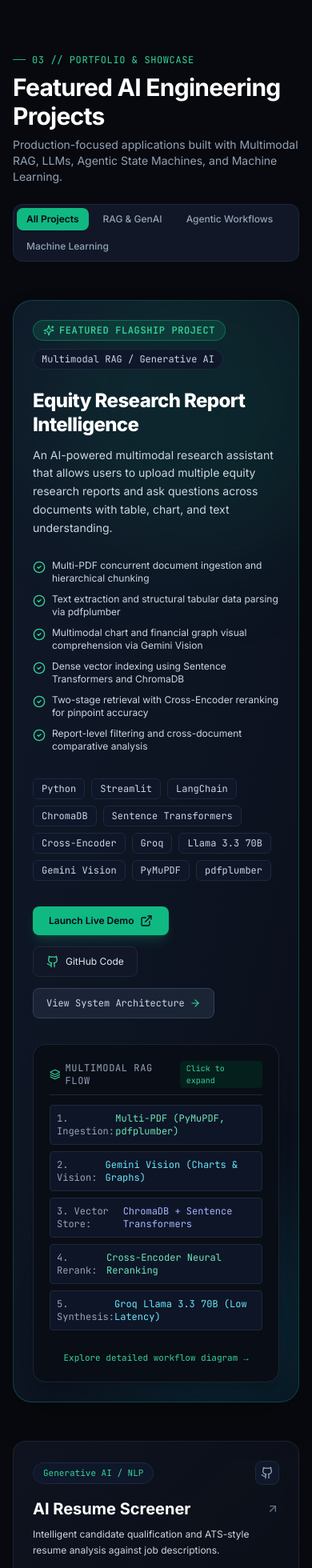
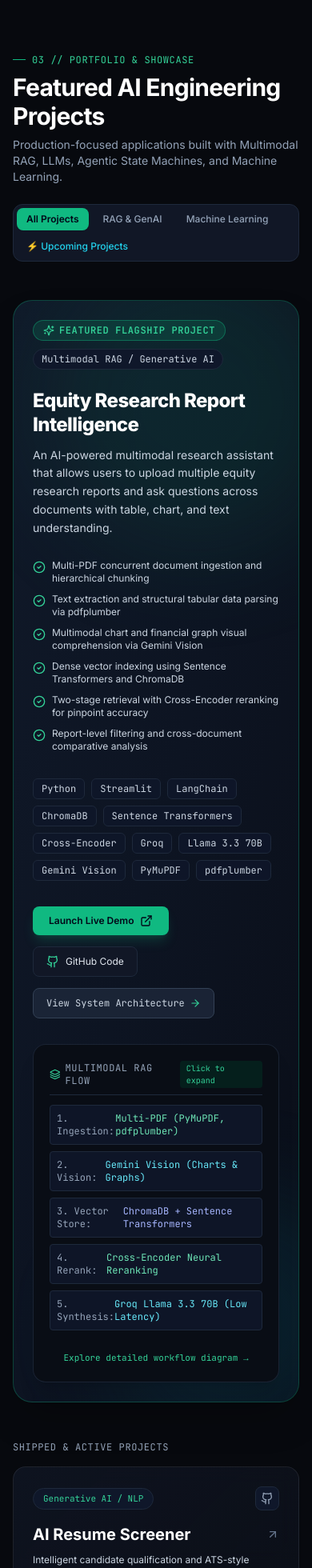
Before and after one commit to jeevams27/jeeva-portfolio, a React (Vite) app: page / in a window 390 px wide. Shown: the part 5590-7550 px from the top of the page at 80% size. Built offline with nearby package versions, Linux system fonts and the light colour scheme.

Commit message:
Update: Categorize AI Quotation Drafting Copilot as an Upcoming Project in development

```diff
--- a/src/components/ProjectCard.tsx
+++ b/src/components/ProjectCard.tsx
@@ -3,11 +3,11 @@ import { Project } from '../types/portfolio';
 import {
   ExternalLink,
   Github,
-  Sparkles,
-  Layers,
   ArrowUpRight,
   ChevronRight,
   CheckCircle2,
+  Clock,
+  Sparkles,
 } from 'lucide-react';
 
 interface ProjectCardProps {
@@ -19,17 +19,30 @@ export const ProjectCard: React.FC<ProjectCardProps> = ({ project, onSelect }) =
   return (
     <div
       onClick={() => onSelect(project)}
-      className="glass-card rounded-2xl p-6 sm:p-7 flex flex-col justify-between space-y-6 cursor-pointer group relative border border-surface-border hover:border-emerald-500/40"
+      className={`glass-card rounded-2xl p-6 sm:p-7 flex flex-col justify-between space-y-6 cursor-pointer group relative border ${
+        project.isUpcoming
+          ? 'border-cyan-500/30 hover:border-cyan-400/60 bg-gradient-to-br from-[#0c1524] via-[#0d121e] to-[#07090e]'
+          : 'border-surface-border hover:border-emerald-500/40'
+      }`}
     >
       {/* Top Meta */}
       <div className="space-y-4">
-        <div className="flex items-center justify-between">
-          <span className="inline-flex items-center space-x-1.5 px-3 py-1 rounded-full bg-slate-900 border border-slate-800 text-[11px] font-mono text-emerald-400">
-            <span>{project.category}</span>
-          </span>
+        <div className="flex flex-wrap items-center justify-between gap-2">
+          <div className="flex flex-wrap items-center gap-1.5">
+            <span className="inline-flex items-center space-x-1.5 px-3 py-1 rounded-full bg-slate-900 border border-slate-800 text-[11px] font-mono text-emerald-400">
+              <span>{project.category}</span>
+            </span>
+
+            {project.isUpcoming && (
+              <span className="inline-flex items-center space-x-1 px-2.5 py-0.5 rounded-full bg-cyan-950/70 border border-cyan-500/40 text-[10px] font-mono font-semibold text-cyan-300">
+                <span className="w-1.5 h-1.5 rounded-full bg-cyan-400 animate-pulse"></span>
+                <span>Upcoming Project</span>
+              </span>
+            )}
+          </div>
 
           <div className="flex items-center space-x-2" onClick={(e) => e.stopPropagation()}>
-            {project.github && (
+            {project.github && !project.isUpcoming && (
               <a
                 href={project.github}
                 target="_blank"
@@ -51,6 +64,12 @@ export const ProjectCard: React.FC<ProjectCardProps> = ({ project, onSelect }) =
                 <ExternalLink className="w-4 h-4" />
               </a>
             )}
+            {project.isUpcoming && (
+              <span className="text-[10px] font-mono text-slate-500 bg-slate-900 px-2 py-1 rounded border border-slate-800 flex items-center space-x-1">
+                <Clock className="w-3 h-3 text-cyan-400" />
+                <span>In Dev</span>
+              </span>
+            )}
           </div>
         </div>
 
@@ -65,11 +84,15 @@ export const ProjectCard: React.FC<ProjectCardProps> = ({ project, onSelect }) =
           </p>
         </div>
 
-        {/* Key Features Preview (Top 2) */}
+        {/* Key Features Preview */}
         <div className="space-y-2 pt-1">
           {project.features.slice(0, 3).map((feat, idx) => (
             <div key={idx} className="flex items-start space-x-2 text-xs text-slate-400">
-              <CheckCircle2 className="w-3.5 h-3.5 text-emerald-400/80 shrink-0 mt-0.5" />
+              <CheckCircle2
+                className={`w-3.5 h-3.5 shrink-0 mt-0.5 ${
+                  project.isUpcoming ? 'text-cyan-400/80' : 'text-emerald-400/80'
+                }`}
+              />
               <span className="line-clamp-1">{feat}</span>
             </div>
           ))}
@@ -94,8 +117,12 @@ export const ProjectCard: React.FC<ProjectCardProps> = ({ project, onSelect }) =
           )}
         </div>
 
-        <div className="flex items-center justify-between text-xs text-emerald-400 font-mono group-hover:translate-x-1 transition-transform">
-          <span>View Architecture & Details</span>
+        <div
+          className={`flex items-center justify-between text-xs font-mono group-hover:translate-x-1 transition-transform ${
+            project.isUpcoming ? 'text-cyan-400' : 'text-emerald-400'
+          }`}
+        >
+          <span>{project.isUpcoming ? 'View Architecture & Pipeline Design' : 'View Architecture & Details'}</span>
           <ChevronRight className="w-4 h-4" />
         </div>
       </div>
--- a/src/components/Projects.tsx
+++ b/src/components/Projects.tsx
@@ -10,9 +10,8 @@ import {
   Layers,
   ArrowRight,
   CheckCircle2,
+  Clock,
   Cpu,
-  Database,
-  Search,
 } from 'lucide-react';
 
 export const Projects: React.FC = () => {
@@ -20,14 +19,23 @@ export const Projects: React.FC = () => {
   const [filterCategory, setFilterCategory] = useState<string>('all');
 
   const featuredProject = PROJECTS.find((p) => p.featured) || PROJECTS[0];
-  const regularProjects = PROJECTS.filter((p) => !p.featured);
+  const regularProjects = PROJECTS.filter((p) => !p.featured && !p.isUpcoming);
+  const upcomingProjects = PROJECTS.filter((p) => p.isUpcoming);
 
-  const filteredRegularProjects =
-    filterCategory === 'all'
+  // Filter logic
+  const filteredCompletedProjects =
+    filterCategory === 'all' || filterCategory === 'shipped'
       ? regularProjects
+      : filterCategory === 'upcoming'
+      ? []
       : regularProjects.filter((p) =>
           p.category.toLowerCase().includes(filterCategory.toLowerCase())
         );
+
+  const showUpcoming =
+    filterCategory === 'all' ||
+    filterCategory === 'upcoming' ||
+    filterCategory === 'agentic';
 
   return (
     <section id="projects" className="py-20 px-4 sm:px-6 lg:px-8 relative border-t border-surface-border/40">
@@ -70,16 +78,6 @@ export const Projects: React.FC = () => {
               RAG & GenAI
             </button>
             <button
-              onClick={() => setFilterCategory('agentic')}
-              className={`px-3 py-1.5 rounded-lg text-xs font-medium transition-all ${
-                filterCategory === 'agentic'
-                  ? 'bg-emerald-500 text-slate-950 font-semibold shadow-sm'
-                  : 'text-slate-400 hover:text-slate-200'
-              }`}
-            >
-              Agentic Workflows
-            </button>
-            <button
               onClick={() => setFilterCategory('machine learning')}
               className={`px-3 py-1.5 rounded-lg text-xs font-medium transition-all ${
                 filterCategory === 'machine learning'
@@ -88,6 +86,16 @@ export const Projects: React.FC = () => {
               }`}
             >
               Machine Learning
+            </button>
+            <button
+              onClick={() => setFilterCategory('upcoming')}
+              className={`px-3 py-1.5 rounded-lg text-xs font-medium transition-all ${
+                filterCategory === 'upcoming'
+                  ? 'bg-cyan-500 text-slate-950 font-semibold shadow-sm'
+                  : 'text-cyan-400 hover:text-cyan-300'
+              }`}
+            >
+              ⚡ Upcoming Projects
             </button>
           </div>
         </div>
@@ -179,7 +187,7 @@ export const Projects: React.FC = () => {
                 </div>
               </div>
 
-              {/* Right Column: Interactive System Architecture Preview */}
+              {/* Right Column */}
               <div className="lg:col-span-5 w-full">
                 <div
                   onClick={() => setSelectedProject(featuredProject)}
@@ -195,7 +203,6 @@ export const Projects: React.FC = () => {
                     </span>
                   </div>
 
-                  {/* Flow Diagram Mini */}
                   <div className="space-y-2 text-xs font-mono">
                     <div className="p-2 rounded bg-slate-900/90 border border-slate-800 flex items-center justify-between text-slate-300">
                       <span className="text-slate-400">1. Ingestion:</span>
@@ -221,7 +228,7 @@ export const Projects: React.FC = () => {
 
                   <div className="pt-2 text-center">
                     <span className="text-[11px] font-mono text-emerald-400 hover:underline">
-                      Explore detailed workflow diagram →
+                      Explore detailed workflow diagram &rarr;
                     </span>
                   </div>
                 </div>
@@ -230,9 +237,14 @@ export const Projects: React.FC = () => {
           </div>
         )}
 
-        {/* Regular Projects Grid */}
-        <div className="grid grid-cols-1 md:grid-cols-2 lg:grid-cols-3 gap-6">
-          {filteredRegularProjects.map((project) => (
+        {/* Regular Shipped Projects Grid */}
+        {filteredCompletedProjects.length > 0 && (
+          <div className="space-y-4">
+            <div className="flex items-center space-x-2 text-xs font-mono text-slate-400 uppercase tracking-wider">
+              <span>Shipped & Active Projects</span>
+            </div>
+            <div className="grid grid-cols-1 md:grid-cols-2 gap-6">
+              {filteredCompletedProjects.map((project) => (
                 <ProjectCard
                   key={project.id}
                   project={project}
@@ -240,6 +252,41 @@ export const Projects: React.FC = () => {
                 />
               ))}
             </div>
+          </div>
+        )}
+
+        {/* UPCOMING PROJECTS SECTION */}
+        {showUpcoming && upcomingProjects.length > 0 && (
+          <div className="space-y-4 pt-6 border-t border-surface-border/40">
+            <div className="flex items-center justify-between">
+              <div className="flex items-center space-x-2">
+                <span className="relative flex h-2.5 w-2.5">
+                  <span className="animate-ping absolute inline-flex h-full w-full rounded-full bg-cyan-400 opacity-75"></span>
+                  <span className="relative inline-flex rounded-full h-2.5 w-2.5 bg-cyan-500"></span>
+                </span>
+                <h3 className="text-lg font-bold text-white tracking-tight flex items-center space-x-2">
+                  <span>Upcoming Project</span>
+                  <span className="text-xs font-mono text-cyan-400 bg-cyan-950/70 border border-cyan-500/30 px-2 py-0.5 rounded-full font-normal">
+                    In Active Development
+                  </span>
+                </h3>
+              </div>
+              <span className="text-xs font-mono text-slate-500 hidden sm:inline">
+                Architecture & Agent State Machine Design
+              </span>
+            </div>
+
+            <div className="grid grid-cols-1 md:grid-cols-2 lg:grid-cols-3 gap-6">
+              {upcomingProjects.map((project) => (
+                <ProjectCard
+                  key={project.id}
+                  project={project}
+                  onSelect={(p) => setSelectedProject(p)}
+                />
+              ))}
+            </div>
+          </div>
+        )}
 
         {/* Modal View */}
         <ProjectModal
--- a/src/data/portfolioData.ts
+++ b/src/data/portfolioData.ts
@@ -236,6 +236,8 @@ export const PROJECTS: Project[] = [
     title: 'AI Quotation Drafting Copilot',
     category: 'AI Application / Agentic Workflow',
     featured: false,
+    isUpcoming: true,
+    status: 'Upcoming / In Development',
     tagline: 'Agentic workflow converting unstructured business requirements into validated commercial quotations.',
     description: 'An AI-assisted quotation generation system that extracts customer requirements, looks up pricing and tax policies, enforces Pydantic schema validation, and persists quotations in PostgreSQL.',
     problem: 'Sales teams frequently draft quotes from messy email threads or client meeting notes. Manual data entry leads to missing items, incorrect product skus, miscalculated tax rules, and disjointed database records.',
--- a/src/types/portfolio.ts
+++ b/src/types/portfolio.ts
@@ -5,6 +5,8 @@ export interface Project {
   tagline: string;
   description: string;
   featured?: boolean;
+  isUpcoming?: boolean;
+  status?: string;
   problem: string;
   solution: string;
   features: string[];
```
Also changed, not shown: src/components/ProjectModal.tsx (+21 -5 lines). Lines whose indentation alone changed are shown as unchanged.
